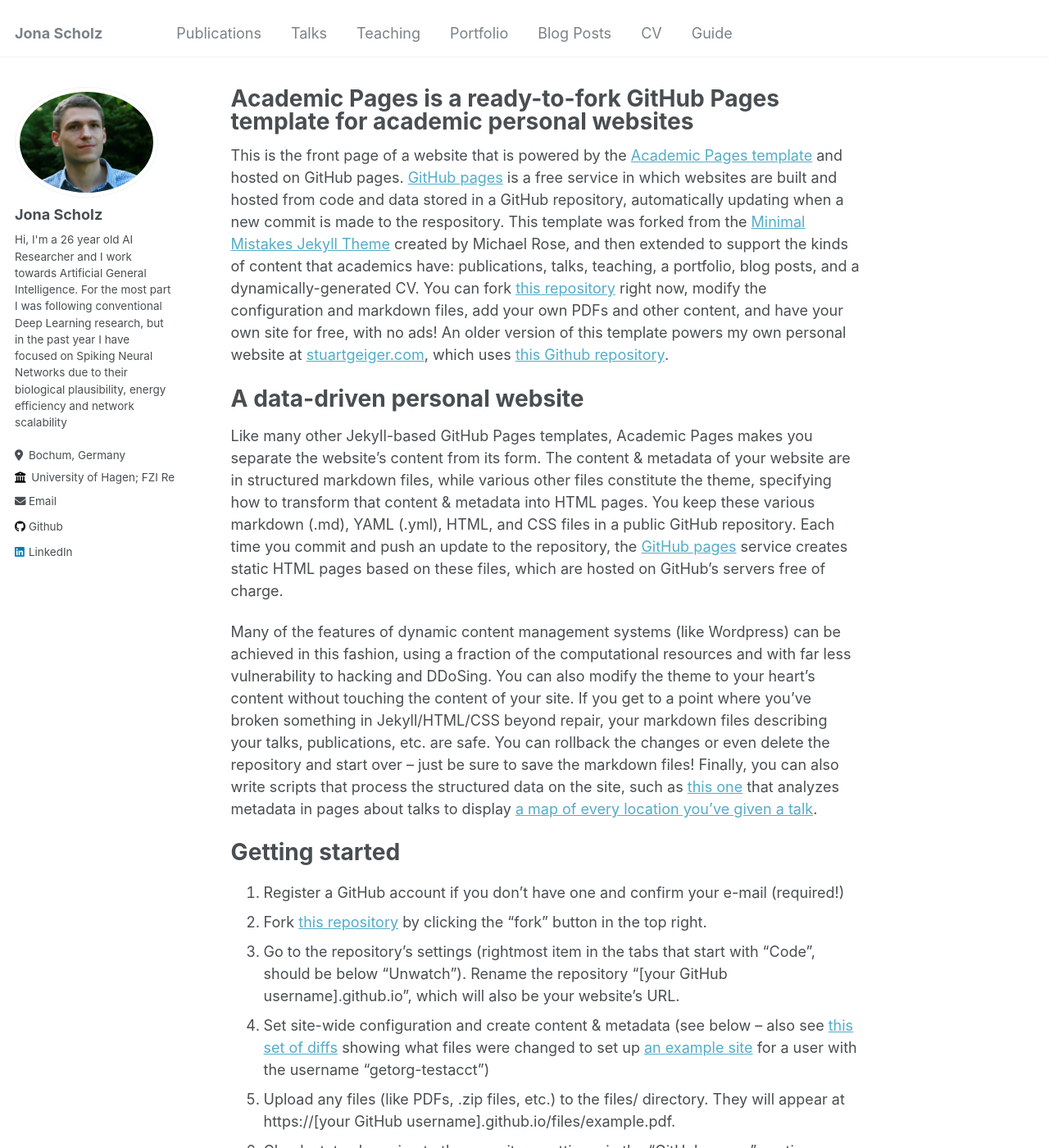
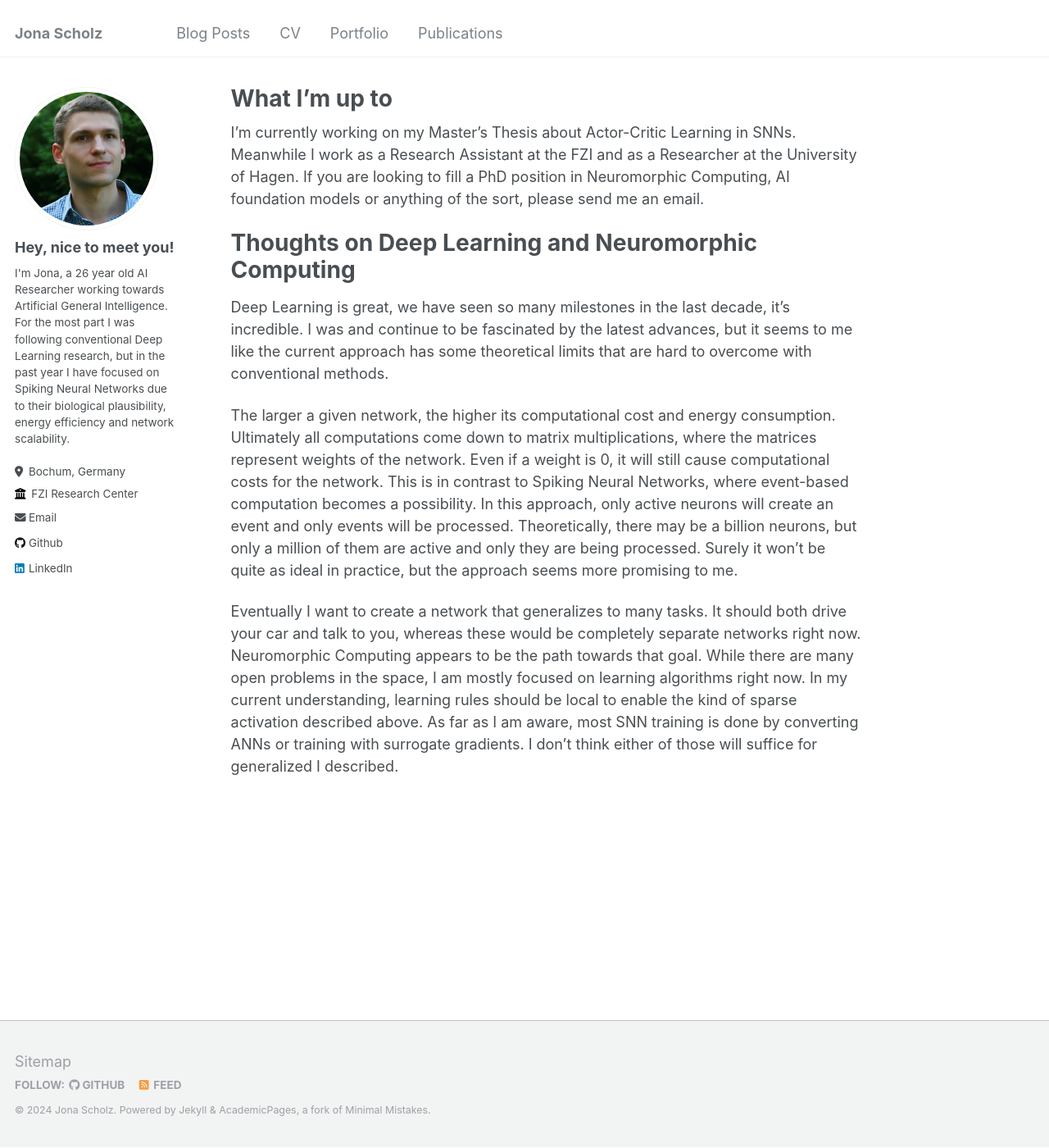
Before and after one commit to jonascholz/jonascholz.github.io, a Jekyll site: the page built from _pages/about.md, in a window 1280 px wide and 1400 px high. Shown: the whole window at 82% size. Built offline with Jekyll 4.4.1, drawn with Linux system fonts in a browser that asks for light colours; some of the changed text lies outside the part shown.

Commit message:
added some content

```diff
--- a/_config.yml
+++ b/_config.yml
@@ -22,20 +22,20 @@ repository: "jonascholz/jonascholz.github.io"
 author:
   # Biographic information
   avatar: "profile.jpg"
-  name: "Jona Scholz"
+  name: "Hey, nice to meet you!"
   pronouns: # example: "she/her"
-  bio: "Hi, I'm a 26 year old AI
-    Researcher and I work towards Artificial
+  bio: "I'm Jona, a 26 year old AI
+    Researcher working towards Artificial
     General Intelligence. For the most part I was
     following conventional Deep Learning
     research, but in the past year I have focused
     on Spiking Neural Networks due to their
     biological plausibility, energy efficiency and
-    network scalability"
+    network scalability."
   location: "Bochum, Germany"
-  employer: "University of Hagen; FZI Research Center"
+  employer: "FZI Research Center"
   uri: # URL
-  email: "jona.m.scholz[at]gmail.com"
+  email: "jona.m.scholz@gmail.com"
 
   # Academic websites
   arxiv: # URL - Update with the correct link to your profile
--- a/_pages/about.md
+++ b/_pages/about.md
@@ -1,49 +1,18 @@
 ---
 permalink: /
-title: "Academic Pages is a ready-to-fork GitHub Pages template for academic personal websites"
+title: "What I'm up to"
 author_profile: true
 redirect_from:
   - /about/
   - /about.html
 ---
 
-This is the front page of a website that is powered by the [Academic Pages template](https://github.com/academicpages/academicpages.github.io) and hosted on GitHub pages. [GitHub pages](https://pages.github.com) is a free service in which websites are built and hosted from code and data stored in a GitHub repository, automatically updating when a new commit is made to the respository. This template was forked from the [Minimal Mistakes Jekyll Theme](https://mmistakes.github.io/minimal-mistakes/) created by Michael Rose, and then extended to support the kinds of content that academics have: publications, talks, teaching, a portfolio, blog posts, and a dynamically-generated CV. You can fork [this repository](https://github.com/academicpages/academicpages.github.io) right now, modify the configuration and markdown files, add your own PDFs and other content, and have your own site for free, with no ads! An older version of this template powers my own personal website at [stuartgeiger.com](http://stuartgeiger.com), which uses [this Github repository](https://github.com/staeiou/staeiou.github.io).
+I'm currently working on my Master's Thesis about Actor-Critic Learning in SNNs. Meanwhile I work as a Research Assistant at the FZI and as a Researcher at the University of Hagen. If you are looking to fill a PhD position in Neuromorphic Computing, AI foundation models or anything of the sort, please send me an email.
 
-A data-driven personal website
+Thoughts on Deep Learning and Neuromorphic Computing
 ======
-Like many other Jekyll-based GitHub Pages templates, Academic Pages makes you separate the website's content from its form. The content & metadata of your website are in structured markdown files, while various other files constitute the theme, specifying how to transform that content & metadata into HTML pages. You keep these various markdown (.md), YAML (.yml), HTML, and CSS files in a public GitHub repository. Each time you commit and push an update to the repository, the [GitHub pages](https://pages.github.com/) service creates static HTML pages based on these files, which are hosted on GitHub's servers free of charge.
+Deep Learning is great, we have seen so many milestones in the last decade, it's incredible. I was and continue to be fascinated by the latest advances, but it seems to me like the current approach has some theoretical limits that are hard to overcome with conventional methods.
 
-Many of the features of dynamic content management systems (like Wordpress) can be achieved in this fashion, using a fraction of the computational resources and with far less vulnerability to hacking and DDoSing. You can also modify the theme to your heart's content without touching the content of your site. If you get to a point where you've broken something in Jekyll/HTML/CSS beyond repair, your markdown files describing your talks, publications, etc. are safe. You can rollback the changes or even delete the repository and start over -- just be sure to save the markdown files! Finally, you can also write scripts that process the structured data on the site, such as [this one](https://github.com/academicpages/academicpages.github.io/blob/master/talkmap.ipynb) that analyzes metadata in pages about talks to display [a map of every location you've given a talk](https://academicpages.github.io/talkmap.html).
+The larger a given network, the higher its computational cost and energy consumption. Ultimately all computations come down to matrix multiplications, where the matrices represent weights of the network. Even if a weight is 0, it will still cause computational costs for the network. This is in contrast to Spiking Neural Networks, where event-based computation becomes a possibility. In this approach, only active neurons will create an event and only events will be processed. Theoretically, there may be a billion neurons, but only a million of them are active and only they are being processed. Surely it won't be quite as ideal in practice, but the approach seems more promising to me.
 
-Getting started
-======
-1. Register a GitHub account if you don't have one and confirm your e-mail (required!)
-1. Fork [this repository](https://github.com/academicpages/academicpages.github.io) by clicking the "fork" button in the top right.
-1. Go to the repository's settings (rightmost item in the tabs that start with "Code", should be below "Unwatch"). Rename the repository "[your GitHub username].github.io", which will also be your website's URL.
-1. Set site-wide configuration and create content & metadata (see below -- also see [this set of diffs](http://archive.is/3TPas) showing what files were changed to set up [an example site](https://getorg-testacct.github.io) for a user with the username "getorg-testacct")
-1. Upload any files (like PDFs, .zip files, etc.) to the files/ directory. They will appear at https://[your GitHub username].github.io/files/example.pdf.
-1. Check status by going to the repository settings, in the "GitHub pages" section
-
-Site-wide configuration
-------
-The main configuration file for the site is in the base directory in [_config.yml](https://github.com/academicpages/academicpages.github.io/blob/master/_config.yml), which defines the content in the sidebars and other site-wide features. You will need to replace the default variables with ones about yourself and your site's github repository. The configuration file for the top menu is in [_data/navigation.yml](https://github.com/academicpages/academicpages.github.io/blob/master/_data/navigation.yml). For example, if you don't have a portfolio or blog posts, you can remove those items from that navigation.yml file to remove them from the header.
-
-Create content & metadata
-------
-For site content, there is one markdown file for each type of content, which are stored in directories like _publications, _talks, _posts, _teaching, or _pages. For example, each talk is a markdown file in the [_talks directory](https://github.com/academicpages/academicpages.github.io/tree/master/_talks). At the top of each markdown file is structured data in YAML about the talk, which the theme will parse to do lots of cool stuff. The same structured data about a talk is used to generate the list of talks on the [Talks page](https://academicpages.github.io/talks), each [individual page](https://academicpages.github.io/talks/2012-03-01-talk-1) for specific talks, the talks section for the [CV page](https://academicpages.github.io/cv), and the [map of places you've given a talk](https://academicpages.github.io/talkmap.html) (if you run this [python file](https://github.com/academicpages/academicpages.github.io/blob/master/talkmap.py) or [Jupyter notebook](https://github.com/academicpages/academicpages.github.io/blob/master/talkmap.ipynb), which creates the HTML for the map based on the contents of the _talks directory).
-
-**Markdown generator**
-
-I have also created [a set of Jupyter notebooks](https://github.com/academicpages/academicpages.github.io/tree/master/markdown_generator
-) that converts a CSV containing structured data about talks or presentations into individual markdown files that will be properly formatted for the Academic Pages template. The sample CSVs in that directory are the ones I used to create my own personal website at stuartgeiger.com. My usual workflow is that I keep a spreadsheet of my publications and talks, then run the code in these notebooks to generate the markdown files, then commit and push them to the GitHub repository.
-
-How to edit your site's GitHub repository
-------
-Many people use a git client to create files on their local computer and then push them to GitHub's servers. If you are not familiar with git, you can directly edit these configuration and markdown files directly in the github.com interface. Navigate to a file (like [this one](https://github.com/academicpages/academicpages.github.io/blob/master/_talks/2012-03-01-talk-1.md) and click the pencil icon in the top right of the content preview (to the right of the "Raw | Blame | History" buttons). You can delete a file by clicking the trashcan icon to the right of the pencil icon. You can also create new files or upload files by navigating to a directory and clicking the "Create new file" or "Upload files" buttons.
-
-Example: editing a markdown file for a talk
-![Editing a markdown file for a talk](/images/editing-talk.png)
-
-For more info
-------
-More info about configuring Academic Pages can be found in [the guide](https://academicpages.github.io/markdown/). The [guides for the Minimal Mistakes theme](https://mmistakes.github.io/minimal-mistakes/docs/configuration/) (which this theme was forked from) might also be helpful.
+Eventually I want to create a network that generalizes to many tasks. It should both drive your car and talk to you, whereas these would be completely separate networks right now. Neuromorphic Computing appears to be the path towards that goal. While there are many open problems in the space, I am mostly focused on learning algorithms right now. In my current understanding, learning rules should be local to enable the kind of sparse activation described above. As far as I am aware, most SNN training is done by converting ANNs or training with surrogate gradients. I don't think either of those will suffice for generalized I described.
```
Also changed, not shown: _data/navigation.yml (+11 -14 lines), _includes/comments.html (+30 -15 lines), _pages/markdown.md (deleted, +0 -263 lines), _publications/2009-10-01-paper-title-number-1.md (deleted, +0 -13 lines), _publications/2010-10-01-paper-title-number-2.md (deleted, +0 -13 lines), _publications/2015-10-01-paper-title-number-3.md (deleted, +0 -13 lines), _publications/2024-02-17-paper-title-number-4.md (deleted, +0 -12 lines), _publications/book_chapter.md (added, +14 -0 lines), _publications/knowledge.md (added, +14 -0 lines), images/profile.jpg, images/profile.png (deleted).
